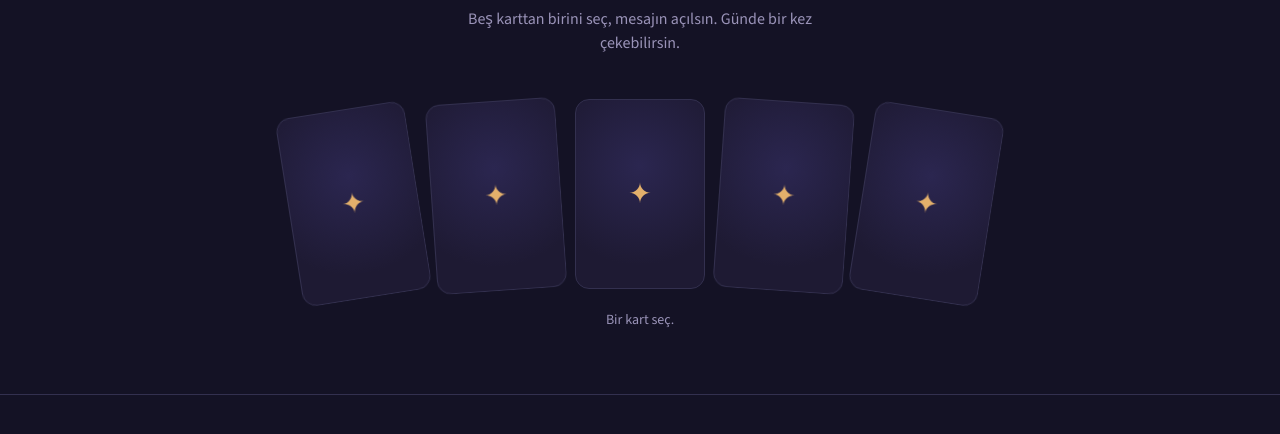
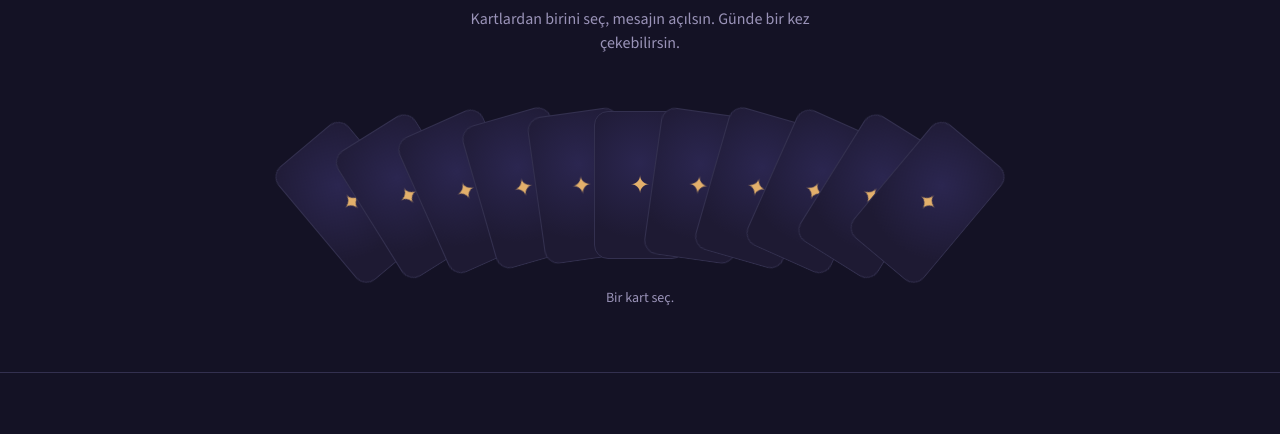
Before and after one commit to berkyildiirim/FalApp, a plain HTML site: page index.html in a window 1280 px wide. Shown: the part 734-1168 px from the top of the page. Drawn offline with nearby package versions, Linux system fonts and the light colour scheme.

Commit message:
Günün kartı: gerçek yelpaze diziliş + 11 kart
Kartlar artık birbirinin üstüne binerek kavisli bir yelpaze
oluşturuyor (gerçek bir falcının elindeki kart destesi gibi).
5 yerine 11 kart var. Seçilen kart düzleşip büyüyerek öne
çıkıyor, diğerleri soluklaşıyor.

Co-Authored-By: Claude Sonnet 5 <noreply@anthropic.com>
Claude-Session: https://claude.ai/code/session_01P8cq54bAC1CnqmfW7npKgW

```diff
--- a/index.html
+++ b/index.html
@@ -64,34 +64,70 @@
     <div class="wrap">
       <div class="daily-text">
         <h2>Kendi kartını seç</h2>
-        <p class="section-sub">Beş karttan birini seç, mesajın açılsın. Günde bir kez çekebilirsin.</p>
+        <p class="section-sub">Kartlardan birini seç, mesajın açılsın. Günde bir kez çekebilirsin.</p>
       </div>
       <div class="card-spread" id="cardSpread">
-        <div class="card-flip" data-slot="0" role="button" tabindex="0" aria-label="1. kartı seç">
+        <div class="card-flip" data-slot="0" style="--rot:-40deg" role="button" tabindex="0" aria-label="1. kartı seç">
           <div class="card-flip-inner">
             <div class="card-face card-front"><span class="card-mark">✦</span></div>
             <div class="card-face card-back"><strong></strong><p></p></div>
           </div>
         </div>
-        <div class="card-flip" data-slot="1" role="button" tabindex="0" aria-label="2. kartı seç">
+        <div class="card-flip" data-slot="1" style="--rot:-32deg" role="button" tabindex="0" aria-label="2. kartı seç">
           <div class="card-flip-inner">
             <div class="card-face card-front"><span class="card-mark">✦</span></div>
             <div class="card-face card-back"><strong></strong><p></p></div>
           </div>
         </div>
-        <div class="card-flip" data-slot="2" role="button" tabindex="0" aria-label="3. kartı seç">
+        <div class="card-flip" data-slot="2" style="--rot:-24deg" role="button" tabindex="0" aria-label="3. kartı seç">
           <div class="card-flip-inner">
             <div class="card-face card-front"><span class="card-mark">✦</span></div>
             <div class="card-face card-back"><strong></strong><p></p></div>
           </div>
         </div>
-        <div class="card-flip" data-slot="3" role="button" tabindex="0" aria-label="4. kartı seç">
+        <div class="card-flip" data-slot="3" style="--rot:-16deg" role="button" tabindex="0" aria-label="4. kartı seç">
           <div class="card-flip-inner">
             <div class="card-face card-front"><span class="card-mark">✦</span></div>
             <div class="card-face card-back"><strong></strong><p></p></div>
           </div>
         </div>
-        <div class="card-flip" data-slot="4" role="button" tabindex="0" aria-label="5. kartı seç">
+        <div class="card-flip" data-slot="4" style="--rot:-8deg" role="button" tabindex="0" aria-label="5. kartı seç">
+          <div class="card-flip-inner">
+            <div class="card-face card-front"><span class="card-mark">✦</span></div>
+            <div class="card-face card-back"><strong></strong><p></p></div>
+          </div>
+        </div>
+        <div class="card-flip" data-slot="5" style="--rot:0deg" role="button" tabindex="0" aria-label="6. kartı seç">
+          <div class="card-flip-inner">
+            <div class="card-face card-front"><span class="card-mark">✦</span></div>
+            <div class="card-face card-back"><strong></strong><p></p></div>
+          </div>
+        </div>
+        <div class="card-flip" data-slot="6" style="--rot:8deg" role="button" tabindex="0" aria-label="7. kartı seç">
+          <div class="card-flip-inner">
+            <div class="card-face card-front"><span class="card-mark">✦</span></div>
+            <div class="card-face card-back"><strong></strong><p></p></div>
+          </div>
+        </div>
+        <div class="card-flip" data-slot="7" style="--rot:16deg" role="button" tabindex="0" aria-label="8. kartı seç">
+          <div class="card-flip-inner">
+            <div class="card-face card-front"><span class="card-mark">✦</span></div>
+            <div class="card-face card-back"><strong></strong><p></p></div>
+          </div>
+        </div>
+        <div class="card-flip" data-slot="8" style="--rot:24deg" role="button" tabindex="0" aria-label="9. kartı seç">
+          <div class="card-flip-inner">
+            <div class="card-face card-front"><span class="card-mark">✦</span></div>
+            <div class="card-face card-back"><strong></strong><p></p></div>
+          </div>
+        </div>
+        <div class="card-flip" data-slot="9" style="--rot:32deg" role="button" tabindex="0" aria-label="10. kartı seç">
+          <div class="card-flip-inner">
+            <div class="card-face card-front"><span class="card-mark">✦</span></div>
+            <div class="card-face card-back"><strong></strong><p></p></div>
+          </div>
+        </div>
+        <div class="card-flip" data-slot="10" style="--rot:40deg" role="button" tabindex="0" aria-label="11. kartı seç">
           <div class="card-flip-inner">
             <div class="card-face card-front"><span class="card-mark">✦</span></div>
             <div class="card-face card-back"><strong></strong><p></p></div>
--- a/style.css
+++ b/style.css
@@ -281,27 +281,30 @@ section h2 {
   display: flex;
   justify-content: center;
   align-items: flex-end;
-  flex-wrap: wrap;
-  gap: 14px;
-  margin: 44px 0 20px;
+  margin: 56px 0 28px;
+  padding: 0 10px;
 }
 
 .card-flip {
-  width: 108px;
-  height: 160px;
+  width: 56px;
+  height: 92px;
+  margin-left: -26px;
   perspective: 1200px;
   cursor: pointer;
-  transition: transform 0.25s ease, opacity 0.4s ease;
+  transform-origin: bottom center;
+  transform: rotate(var(--rot, 0deg));
+  transition: transform 0.25s ease, opacity 0.4s ease, margin 0.25s ease;
+  position: relative;
 }
-.card-flip:hover { transform: translateY(-8px); }
+.card-flip:first-child { margin-left: 0; }
 
-@media (min-width: 560px) {
-  .card-flip { width: 130px; height: 190px; }
-  .card-spread[data-locked="false"] .card-flip:nth-child(1) { transform: rotate(-9deg) translateY(10px); }
-  .card-spread[data-locked="false"] .card-flip:nth-child(2) { transform: rotate(-4deg) translateY(2px); }
-  .card-spread[data-locked="false"] .card-flip:nth-child(4) { transform: rotate(4deg) translateY(2px); }
-  .card-spread[data-locked="false"] .card-flip:nth-child(5) { transform: rotate(9deg) translateY(10px); }
-  .card-spread[data-locked="false"] .card-flip:hover { transform: translateY(-8px) scale(1.03); }
+.card-spread[data-locked="false"] .card-flip:hover {
+  transform: rotate(var(--rot, 0deg)) translateY(-14px);
+  z-index: 20;
+}
+
+@media (min-width: 640px) {
+  .card-flip { width: 92px; height: 148px; margin-left: -44px; }
 }
 
 .card-flip-inner {
@@ -317,7 +320,7 @@ section h2 {
 .card-face {
   position: absolute;
   inset: 0;
-  border-radius: 14px;
+  border-radius: 10px;
   border: 1px solid var(--border);
   backface-visibility: hidden;
   display: flex;
@@ -325,42 +328,61 @@ section h2 {
   align-items: center;
   justify-content: center;
   text-align: center;
-  padding: 14px;
+  padding: 6px;
+  overflow: hidden;
 }
 .card-front {
   background: radial-gradient(circle at 50% 35%, #2b2650, var(--surface) 72%);
 }
 .card-mark {
-  font-size: 28px;
+  font-size: 16px;
   color: var(--brass-soft);
 }
 .card-back {
   background: var(--surface-2);
   transform: rotateY(180deg);
-  gap: 6px;
+  gap: 4px;
 }
 .card-back strong {
   font-family: var(--serif);
-  font-size: 15.5px;
+  font-size: 11px;
   color: var(--brass-soft);
 }
 .card-back p {
   margin: 0;
-  font-size: 12px;
-  line-height: 1.4;
+  font-size: 9px;
+  line-height: 1.3;
   color: var(--text-muted);
+  display: none;
+}
+
+@media (min-width: 640px) {
+  .card-face { border-radius: 14px; padding: 10px; }
+  .card-mark { font-size: 24px; }
 }
 
 .card-spread[data-locked="true"] .card-flip:not(.flipped) {
-  opacity: 0.3;
+  opacity: 0.25;
   pointer-events: none;
-  transform: none !important;
 }
 .card-spread[data-locked="true"] .card-flip.flipped {
   pointer-events: none;
-  transform: translateY(-8px) scale(1.08);
+  width: 168px;
+  height: 242px;
+  transform: rotate(0deg) translateY(-18px);
+  z-index: 30;
+  margin-left: 10px;
 }
-.card-spread[data-locked="true"] .card-flip.flipped:hover { transform: translateY(-8px) scale(1.08); }
+@media (min-width: 640px) {
+  .card-spread[data-locked="true"] .card-flip.flipped { width: 200px; height: 290px; }
+}
+.card-spread[data-locked="true"] .card-flip.flipped .card-mark { font-size: 40px; }
+.card-spread[data-locked="true"] .card-flip.flipped .card-back { padding: 20px; gap: 10px; }
+.card-spread[data-locked="true"] .card-flip.flipped .card-back strong { font-size: 18px; }
+.card-spread[data-locked="true"] .card-flip.flipped .card-back p {
+  font-size: 13.5px;
+  display: block;
+}
 
 .daily-hint {
   color: var(--text-muted);
```
